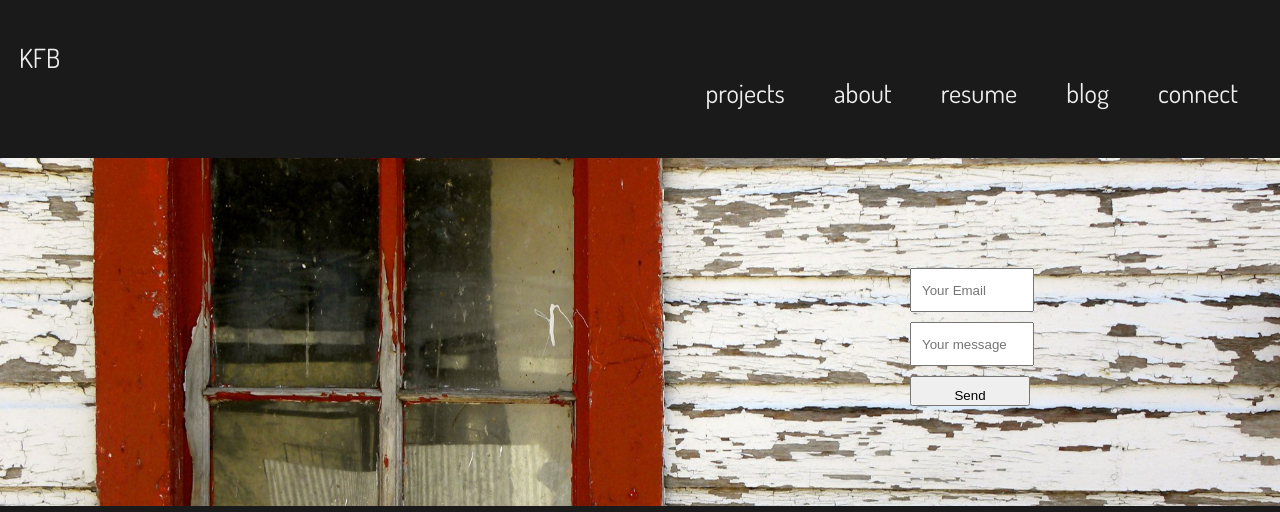
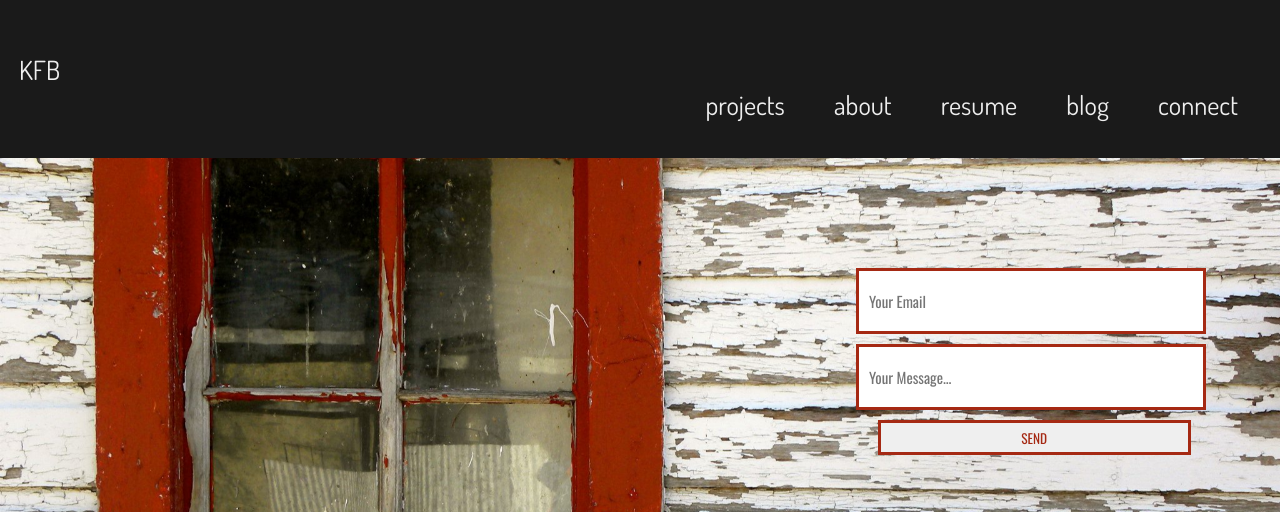
Before and after one commit to kristenburgess25/personal-site2, a plain HTML site: page connect.html in a window 1280 px wide. Shown: the top 512 px of the page. Drawn offline with nearby package versions, Linux system fonts and the light colour scheme.

```diff
--- a/connect.html
+++ b/connect.html
@@ -13,7 +13,7 @@
 
   <body>
     <header>
-      <a href="index.html" ><h2 id="kw-icon">KFB</h2></a>
+      <a href="index.html" ><h2 id="kb-icon">KFB</h2></a>
       <nav class="collapse navbar-collapse" id="my-navbar">
         <ul class="nav navbar-nav">
           <li><a class="projects" href="projects.html">projects</a></li>
@@ -31,9 +31,9 @@
       <form class="contact-form-container"
       method="POST"  action="http://formspree.io/burgess.kris10@gmail.com">
         <input type="email" name="email" placeholder="Your Email">
-        <input name="message" placeholder="Your message">
+        <input name="message" placeholder="Your Message...">
         </input>
-        <button type="submit">Send
+        <button type="submit">SEND
         </button>
       </form>
     </section>
--- a/css/connect.css
+++ b/css/connect.css
@@ -17,20 +17,31 @@
 
 input {
   display: block;
-  height: 20px;
-  width: 100px;
+  height: 40px;;
+  width: 30%;
   padding: 10px;
-  margin-left: 75%;
+  margin-left: 70%;
   margin-top: 10px;
   margin-bottom: 10px;
+  border: 3px solid #a52913;
+  font-family:'Oswald', sans-serif;
+  font-size: 15px;
 }
 
 button {
   display: block;
-  height: 30px;
-  width: 120px;
-  padding: 10px;
-  margin-left: 75%;
+  height: 35px;
+  width: 29%;
+  padding: 1px;
+  margin-left: 72%;
+  border: 3px solid #a52913;
+  font-family:'Oswald', sans-serif;
+  color: #a52913;
+}
+
+#kb-icon {
+  margin-top: 12px;
+  /*display: flex;*/
 }
 
 
```
Also changed, not shown: about.html (+2 -2 lines).
